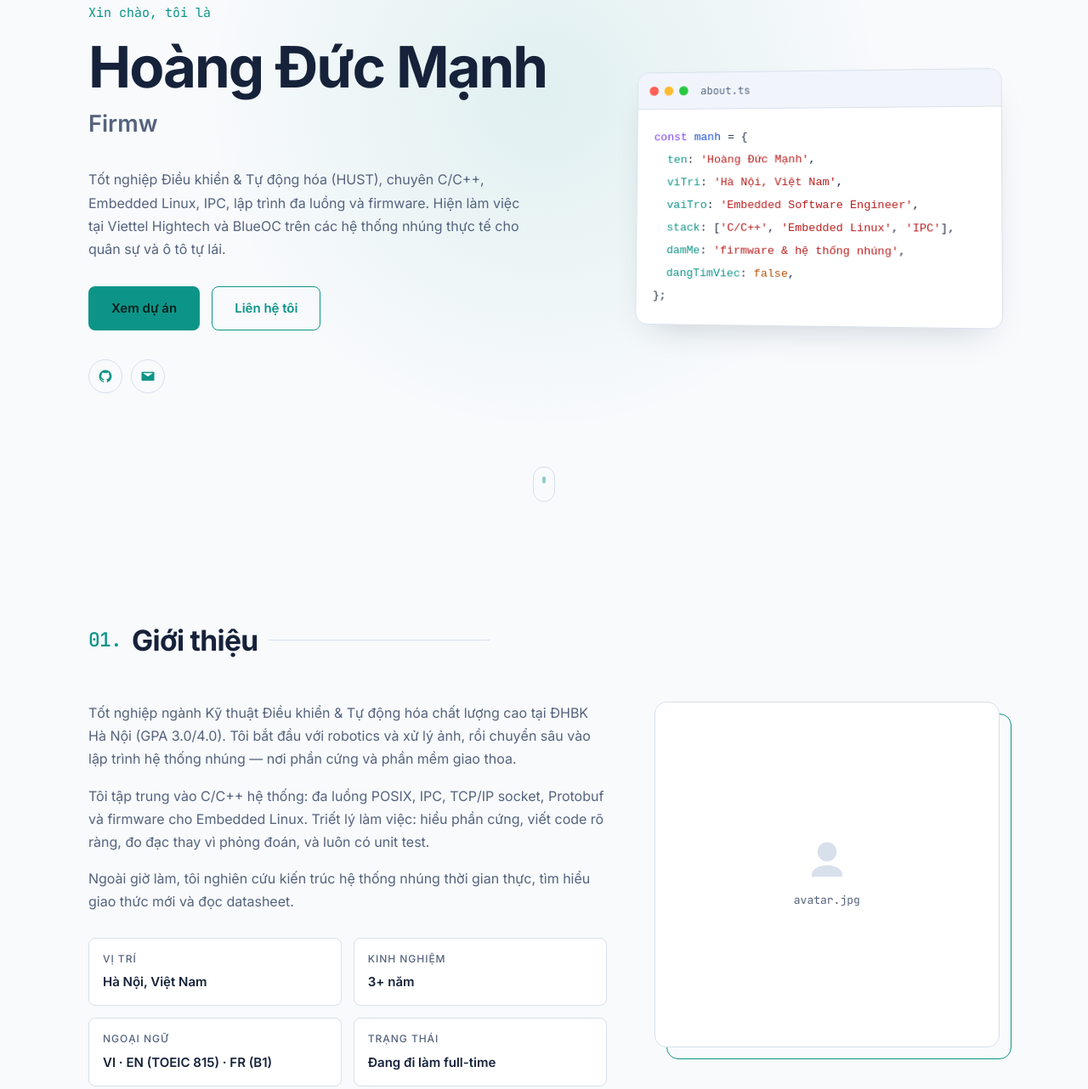
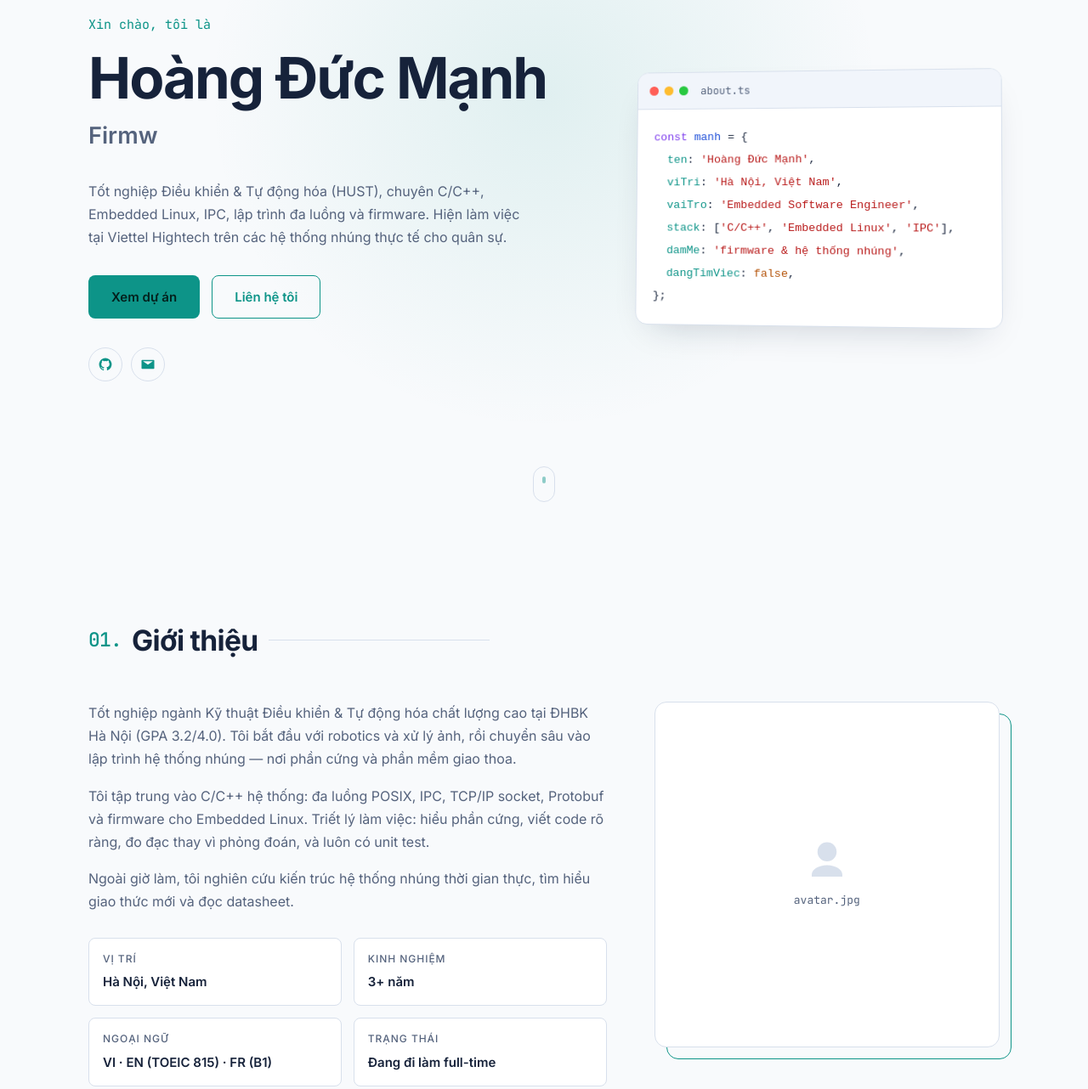
Before and after one commit to physicaltherapycase536/physicaltherapycase536.github.io, a plain HTML site: page index.html in a window 1280 px wide. Shown: the part 179-1461 px from the top of the page at 85% size. Drawn offline with Linux system fonts and the light colour scheme.

Commit message:
Update GPA to 3.2/4.0 and current employer in hero

```diff
--- a/index.html
+++ b/index.html
@@ -67,8 +67,8 @@
         <p class="hero-desc reveal">
           Tốt nghiệp Điều khiển &amp; Tự động hóa (HUST), chuyên C/C++,
           Embedded Linux, IPC, lập trình đa luồng và firmware.
-          Hiện làm việc tại Viettel Hightech và BlueOC trên các hệ thống
-          nhúng thực tế cho quân sự và ô tô tự lái.
+          Hiện làm việc tại Viettel Hightech trên các hệ thống
+          nhúng thực tế cho quân sự.
         </p>
         <div class="hero-actions reveal">
           <a class="btn btn-primary" href="#projects">Xem dự án</a>
@@ -115,7 +115,7 @@
         <div class="about-text reveal">
           <p>
             Tốt nghiệp ngành Kỹ thuật Điều khiển &amp; Tự động hóa chất lượng cao tại ĐHBK Hà Nội
-            (GPA 3.0/4.0). Tôi bắt đầu với robotics và xử lý ảnh, rồi chuyển sâu vào
+            (GPA 3.2/4.0). Tôi bắt đầu với robotics và xử lý ảnh, rồi chuyển sâu vào
             lập trình hệ thống nhúng — nơi phần cứng và phần mềm giao thoa.
           </p>
           <p>
@@ -326,7 +326,7 @@
           <div class="timeline-body">
             <p class="timeline-date">08/2020 — 08/2025</p>
             <h3>Kỹ thuật Điều khiển &amp; Tự động hóa <span class="at">·</span> <span class="company">ĐHBK Hà Nội (HUST)</span></h3>
-            <p>Chương trình chất lượng cao ngành Tin học Công nghiệp. GPA 3.0/4.0.</p>
+            <p>Chương trình chất lượng cao ngành Tin học Công nghiệp. GPA 3.2/4.0.</p>
           </div>
         </li>
       </ol>
```
